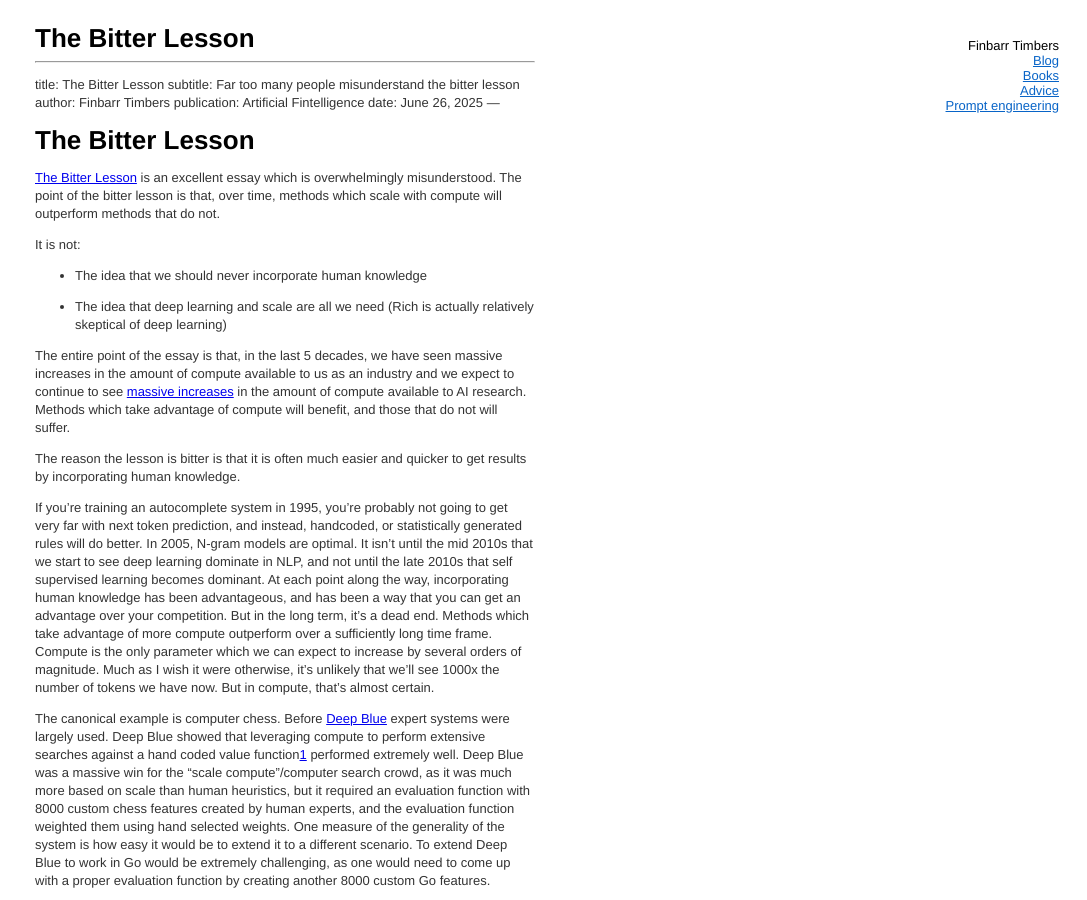
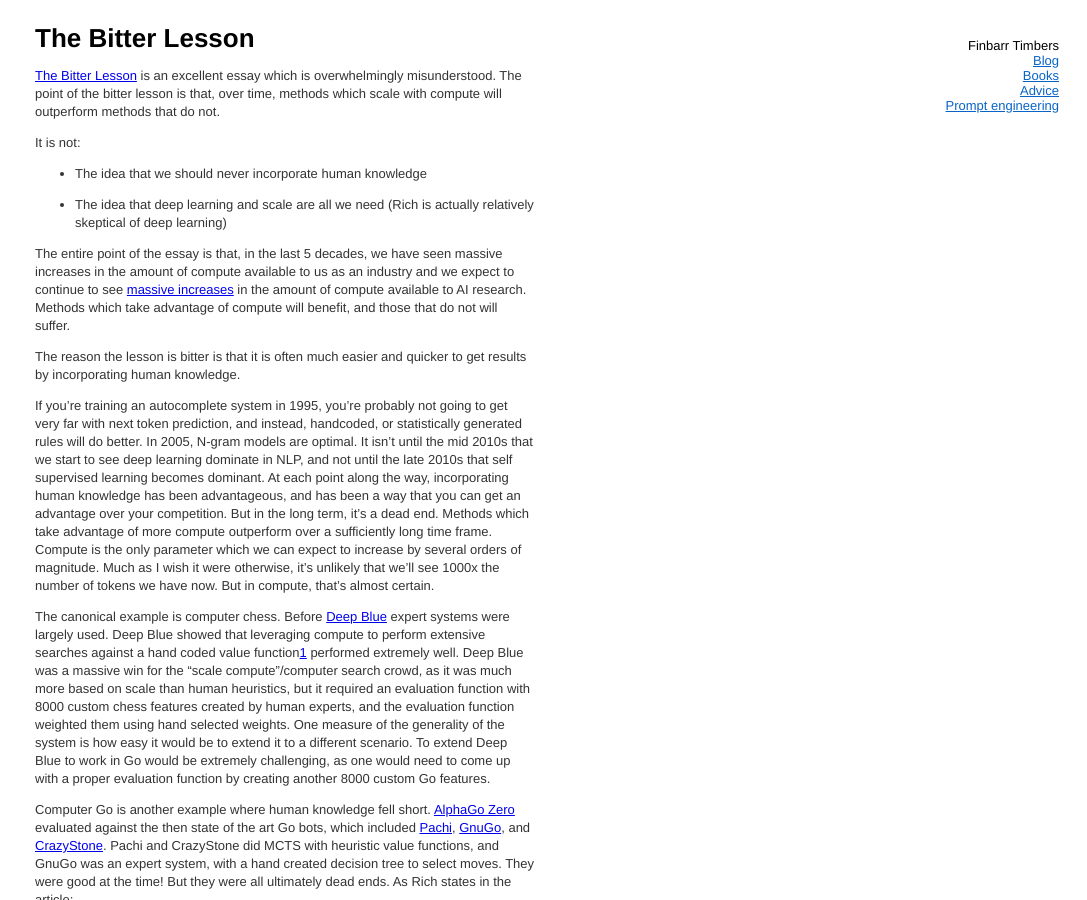
Before and after one commit to finbarrtimbers/finbarrtimbers.github.io, a Jekyll site: the page built from _posts/2025-06-26-the-bitter-lesson.md, in a window 1280 px wide and 900 px high. Shown: the whole window, without its empty margins (193-1280 px from the left). Built offline with Jekyll 4.4.1, drawn with Linux system fonts in a browser that asks for light colours.

Commit message:
Updated formatting.

```diff
--- a/_posts/2025-06-26-the-bitter-lesson.md
+++ b/_posts/2025-06-26-the-bitter-lesson.md
@@ -4,15 +4,6 @@ title: "The Bitter Lesson"
 articles: True
 ---
 
----
-title: The Bitter Lesson
-subtitle: Far too many people misunderstand the bitter lesson
-author: Finbarr Timbers
-publication: Artificial Fintelligence
-date: June 26, 2025
----
-
-# The Bitter Lesson
 [The Bitter Lesson](http://www.incompleteideas.net/IncIdeas/BitterLesson.html) is an excellent essay which is overwhelmingly misunderstood. The point of the bitter lesson is that, over time, methods which scale with compute will outperform methods that do not.
 
 It is not:
@@ -58,16 +49,11 @@ A better approach would be to make the model _generally_ stronger. Focusing on m
 
   * [What comes next, by Nathan Lambert (Interconnects)](https://substack.com/home/post/p-166556899), discussing, among other aspects, how excellent O3 is.
 
-  * [Undertrained tokens in R1](https://substack.com/home/post/p-158907079?source=queue), by
+  * [Undertrained tokens in R1](https://substack.com/home/post/p-158907079?source=queue), by [Sander Land](https://open.substack.com/users/217957273-sander-land?utm_source=mentions).
 
-[Sander Land](https://open.substack.com/users/217957273-sander-land?utm_source=mentions)
-
-.
   * The [Deep Blue paper](https://x.com/finbarrtimbers/status/1938115342427165035), which is worth reading.
 
 
 
 
-[1](https://www.artfintel.com/p/the-bitter-lesson#footnote-anchor-1-166870478)
-
-Deep Blue is fascinating for a variety of reasons, including the fact that they had custom “chess chips” made to encode the evaluation function in hardware.
+[1](https://www.artfintel.com/p/the-bitter-lesson#footnote-anchor-1-166870478) Deep Blue is fascinating for a variety of reasons, including the fact that they had custom “chess chips” made to encode the evaluation function in hardware.
```
